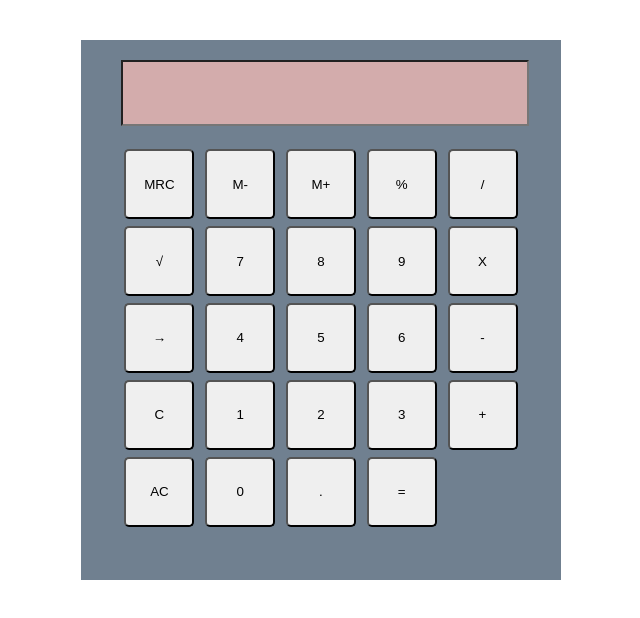
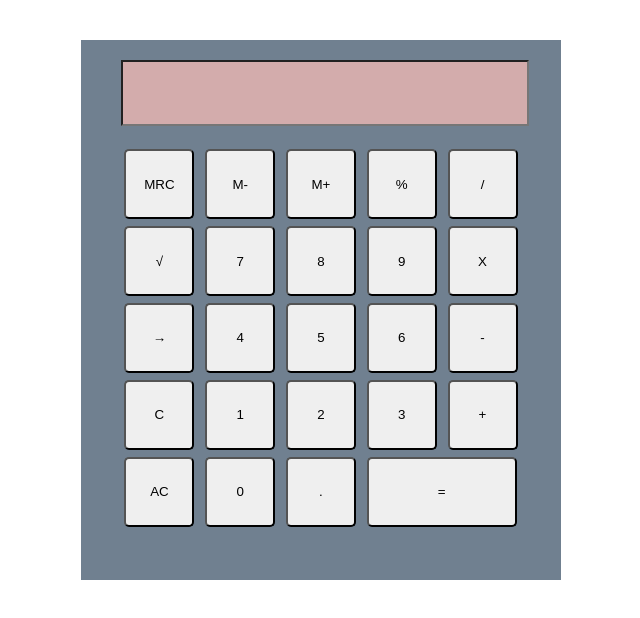
Before and after one commit to xfox-code/calculator, a plain HTML site: page index.html in a window 1280 px wide. Shown: the whole page, without its empty margins (319-959 px from the left). Drawn offline with Linux system fonts and the light colour scheme.

Commit message:
styling improvement

```diff
--- a/styles.css
+++ b/styles.css
@@ -12,6 +12,7 @@
   margin-left: auto;
   margin-right: auto;
   margin-top: 20px;
+  position: relative;
 }
 
 .screen-wrapper {
@@ -33,3 +34,7 @@
   margin: 3.4px;
   border-radius: 5px;
 }
+
+#equals {
+  width: 150px;
+}
```
